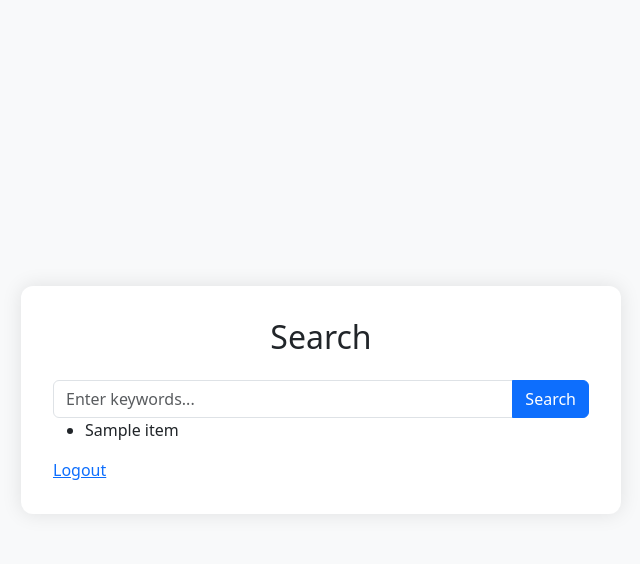
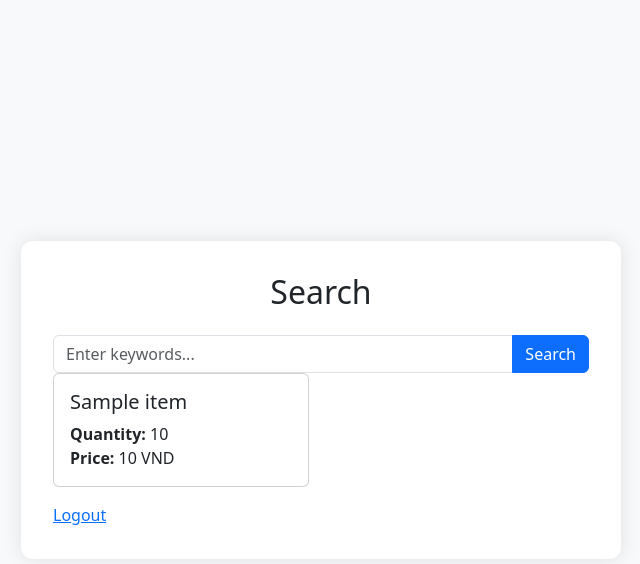
Before and after one commit to cowne/dbs401, a Flask app: template project/templates/search.html in a window 1280 px wide. Shown: the top 564 px of the page, without its empty margins (319-959 px from the left). Run offline with Flask 3, Linux system fonts and the light colour scheme; the template is opened without the code that fills it: most values are stand-ins (such as "Sample title", 1, 10 or a date in 2020).

Commit message:
update project

```diff
--- a/project/templates/search.html
+++ b/project/templates/search.html
@@ -52,11 +52,22 @@
           <button class="btn btn-primary" type="submit">Search</button>
         </div>
       </form>
-          <ul>
-    {% for item in results %}
-        <li>{{ item }}</li>
-    {% endfor %}
-    </ul>
+          <div class="row">
+  {% for item in results %}
+    <div class="col-md-6 mb-3">
+      <div class="card">
+        <div class="card-body">
+          <h5 class="card-title">{{ item['name_product'] }}</h5>
+          <p class="card-text">
+            <strong>Quantity:</strong> {{ item['quantity'] }}<br>
+            <strong>Price:</strong> {{ item['price'] }} VND
+          </p>
+        </div>
+      </div>
+    </div>
+  {% endfor %}
+</div>
+
       <a href="{{ url_for('logout') }}">Logout</a>
     </div>
   </body>
```
